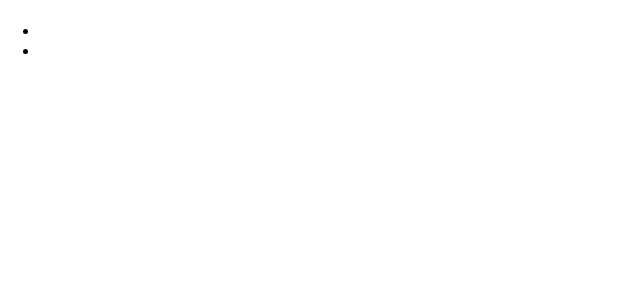
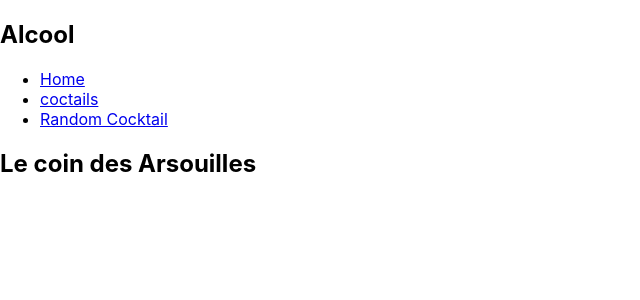
Before and after one commit to Shinrosama/projet_exo_react_cocktails, a React (Create React App) app: page / in a window 1280 px wide. Shown: the top 300 px of the page, without its empty margins (0-640 px from the left). Built offline with nearby package versions, Linux system fonts and the light colour scheme.

Commit message:
add cocktailRandomPage

```diff
--- a/src/App.js
+++ b/src/App.js
@@ -3,6 +3,7 @@ import './App.css';
 import { BrowserRouter, Route, Routes } from 'react-router-dom';
 import CocktailPage from './pages/CocktailPage';
 import HomePage from './pages/HomePage';
+import CocktailRandomPage from './pages/CocktailRandomPage';
 
 function App() {
   return (
@@ -11,6 +12,7 @@ function App() {
       <Routes>
         <Route path='/' element= {<HomePage />} />
         <Route path="/cocktail" element= {<CocktailPage/>} />
+        <Route path="/coctailRandom" element= {<CocktailRandomPage/>} />
       </Routes>
     </BrowserRouter>
   </>
--- /dev/null
+++ b/src/component/Header.jsx
@@ -0,0 +1,28 @@
+import { Link } from "react-router-dom"
+
+function Header () {
+
+    return (
+        <>
+            <div>
+                <h2> Alcool</h2>
+                <ul>
+                    <li>
+                        <Link to="/">Home</Link>
+                    </li>
+                    <li>
+                        <Link to="/cocktail">coctails</Link>
+                    </li>
+                    <li>
+                        <Link to="/coctailRandom">Random Cocktail</Link>
+                    </li>
+
+                </ul>
+
+
+            </div>
+        </>
+    )
+}
+
+export default Header
--- a/src/pages/CocktailPage.jsx
+++ b/src/pages/CocktailPage.jsx
@@ -1,5 +1,6 @@
 import { useState } from "react";
 import { json } from "react-router-dom";
+import Header from "../component/Header";
 
 function CocktailPage () {
 
@@ -48,7 +49,11 @@ function CocktailPage () {
       })();
     }
     return (
+
+        <>
+            <Header/>
             <main>
+
 
                 {/* si on a chargé le document alors il affiche ce qui suit */}
                 {cocktails ? (
@@ -71,7 +76,7 @@ function CocktailPage () {
                     <p>cocktail chargement</p>
                 )}
             </main>
-
+        </>
     );
 }
 
--- /dev/null
+++ b/src/pages/CocktailRandomPage.jsx
@@ -0,0 +1,44 @@
+import { useState } from "react";
+import Header from "../component/Header";
+
+
+function CocktailRandomPage () {
+
+    // je cherche a effectuer un premier passage avec l'état par défaut, et pouvoir socker un second état afin d'afficher les éléments voulus.
+    const [randomCocktail, setRandomCocktail] = useState (null)
+    // j'utilise un if pour laisser le premier passage avec l'état par défaut effectuer les taches de récupération asynchrones
+    if(randomCocktail === null) {
+        // la fonction async est spéciale car on ne peu pas faire de await dans une fonction normale, on isole alors dans cette fonction une autre asychrone.
+        (async() => {
+
+            //maintenant que nous sommes dans un environement asychrone on peut utiliser await et faire un fetch duquel on récupère une promesse
+            const randomCocktailResponse = await fetch("https://www.thecocktaildb.com/api/json/v1/1/random.php")
+            //on recoit un premier élément qui doit être tranformé en une version lisible par js
+            const coctailJs = await randomCocktailResponse.json()
+            // on retourne une nouvelle valeur d'état que l'on stoque tout en rechargeant le composant
+            setRandomCocktail (coctailJs.drinks[0]);
+        })();
+    }
+
+    return (
+        <>
+            <Header/>
+            <main>
+                {/* si l'état n'est pas null alors on affiche un cocktail au hazard */}
+                {randomCocktail != null ? (
+                    <article>
+                        <h1>{randomCocktail.strDrink}</h1>
+                    </article>
+
+                ):(
+
+                    // si on charge alors on affiche ce qui suis
+                    <p>Cocktail en chargement</p>
+
+                )}
+            </main>
+        </>
+     )
+}
+
+export default CocktailRandomPage;
--- a/src/pages/HomePage.jsx
+++ b/src/pages/HomePage.jsx
@@ -1,13 +1,13 @@
+import Header from "../component/Header"
+
 function HomePage () {
 
     return (
         <>
+
+            <Header/>
             <div>
-                <h2></h2>
-                <ul>
-                    <li></li>
-                    <li></li>
-                </ul>
+                <h2>Le coin des Arsouilles</h2>
             </div>
 
         </>
```
Lines whose indentation alone changed are shown as unchanged.
